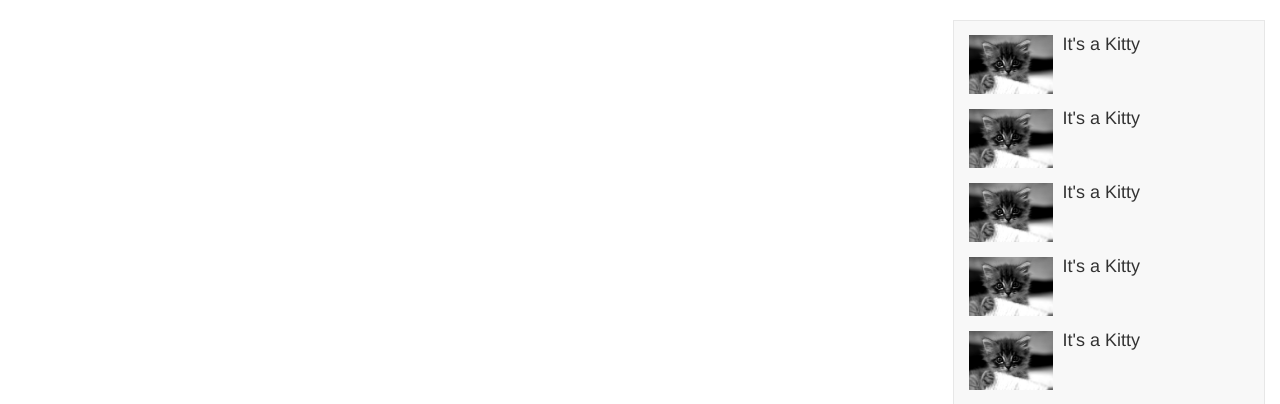
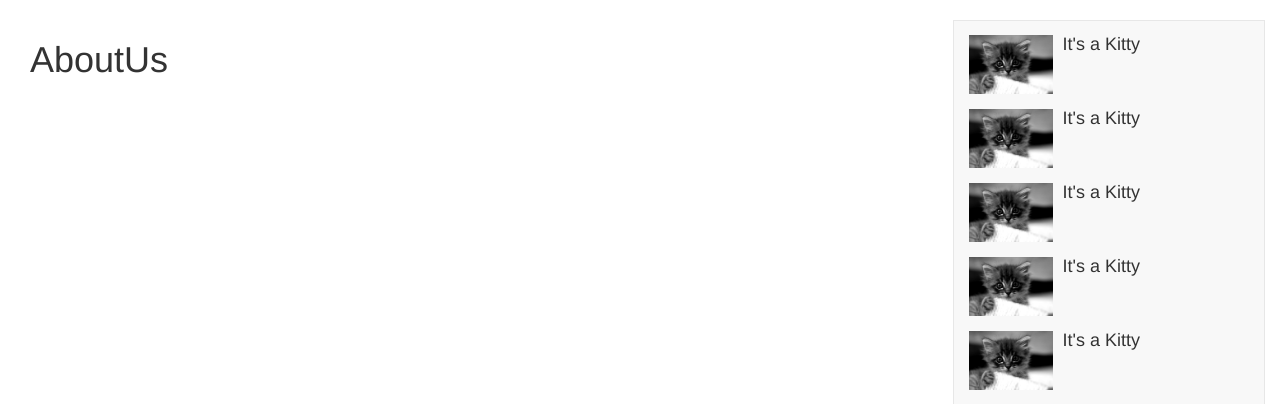
Before and after one commit to JakeCortez/group-out, a PHP site: page /about.php in a window 1280 px wide. Shown: the part 52-456 px from the top of the page. Run offline with PHP 8.4, Linux system fonts and the light colour scheme; some libraries are stand-ins or nearby versions.

```diff
--- a/pages/about.php
+++ b/pages/about.php
@@ -7,7 +7,7 @@
     <?php require_once('../php/nav.html');?>
     <div class = "container-fluid">
       <article class = "col-lg-9">
-
+        <h1>AboutUs</h1>
       </article>
 
       <aside class = "col-lg-3">
--- a/pages/index.php
+++ b/pages/index.php
@@ -10,7 +10,7 @@
 
     <?php require_once('../php/nav.html');?>
 
-    <div class = "container-fluid">
+     <div class = "container-fluid">
       <div class = "row">
         <article class = "col-lg-12">
           <!--carousel start-->
```
Also changed, not shown: 4 other files.
